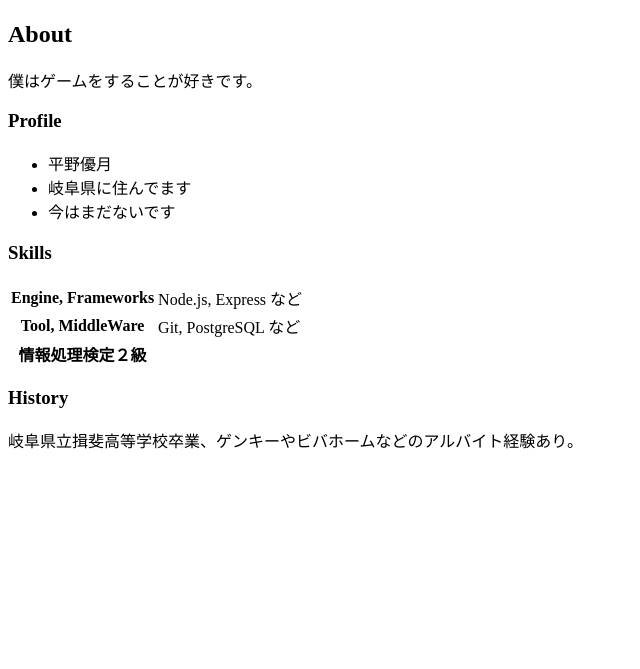
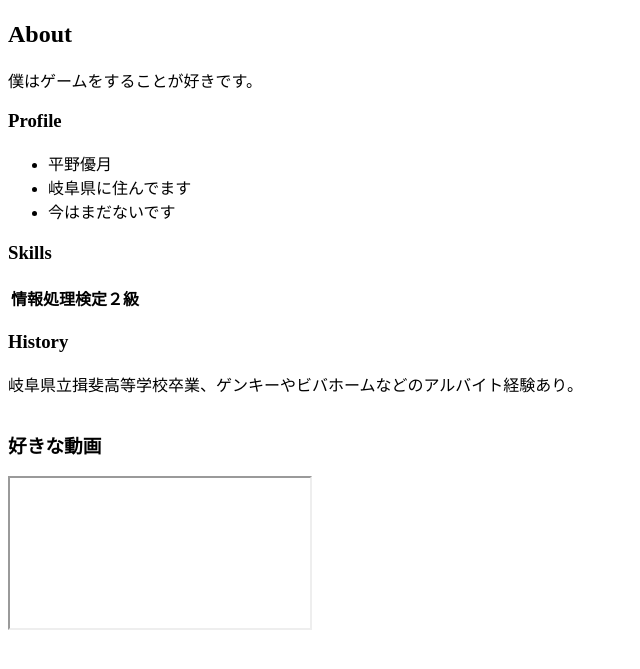
Before and after one commit to yuzuki916/yuzui, a plain HTML site: page index.html in a window 1280 px wide. Shown: the part 99-768 px from the top of the page, without its empty margins (0-640 px from the left). Drawn offline with Linux system fonts and the light colour scheme.

Commit message:
動画の追加

```diff
--- a/index.html
+++ b/index.html
@@ -25,14 +25,6 @@
     <h3>Skills</h3>
     <table>
 
-        <th>Engine, Frameworks</th>
-        <td>Node.js, Express など</td>
-      </tr>
-      <tr>
-        <th>Tool, MiddleWare</th>
-        <td>Git, PostgreSQL など</td>
-      </tr>
-      <tr>
         <th>情報処理検定２級</th>
       </tr>
     </table>
@@ -48,5 +40,8 @@
 
       </tr>
     </table>
+
+    <h3>好きな動画</h3>
+    <iframe https://youtube.com/shorts/PWn9R1ZE8uQ?si=vwRAGCbagbM8N2Ou >
   </body>
 </html>
```
